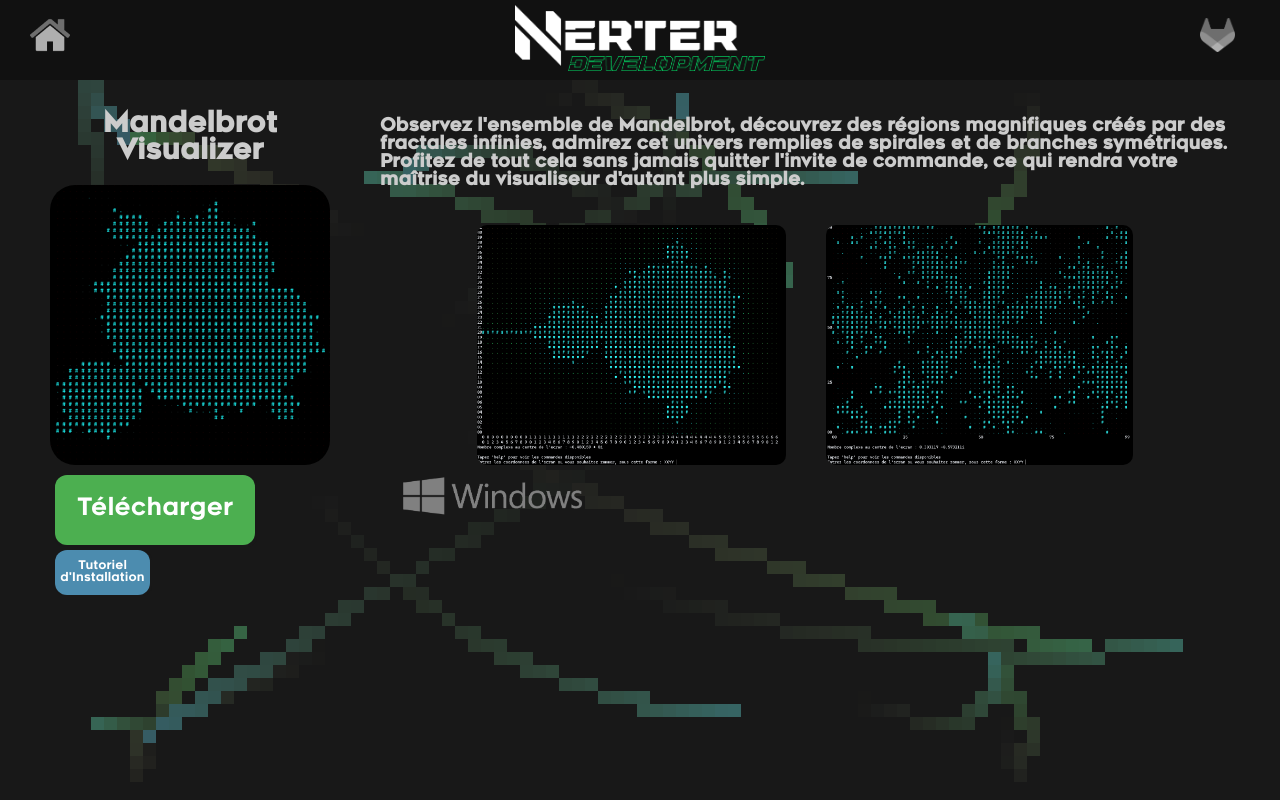
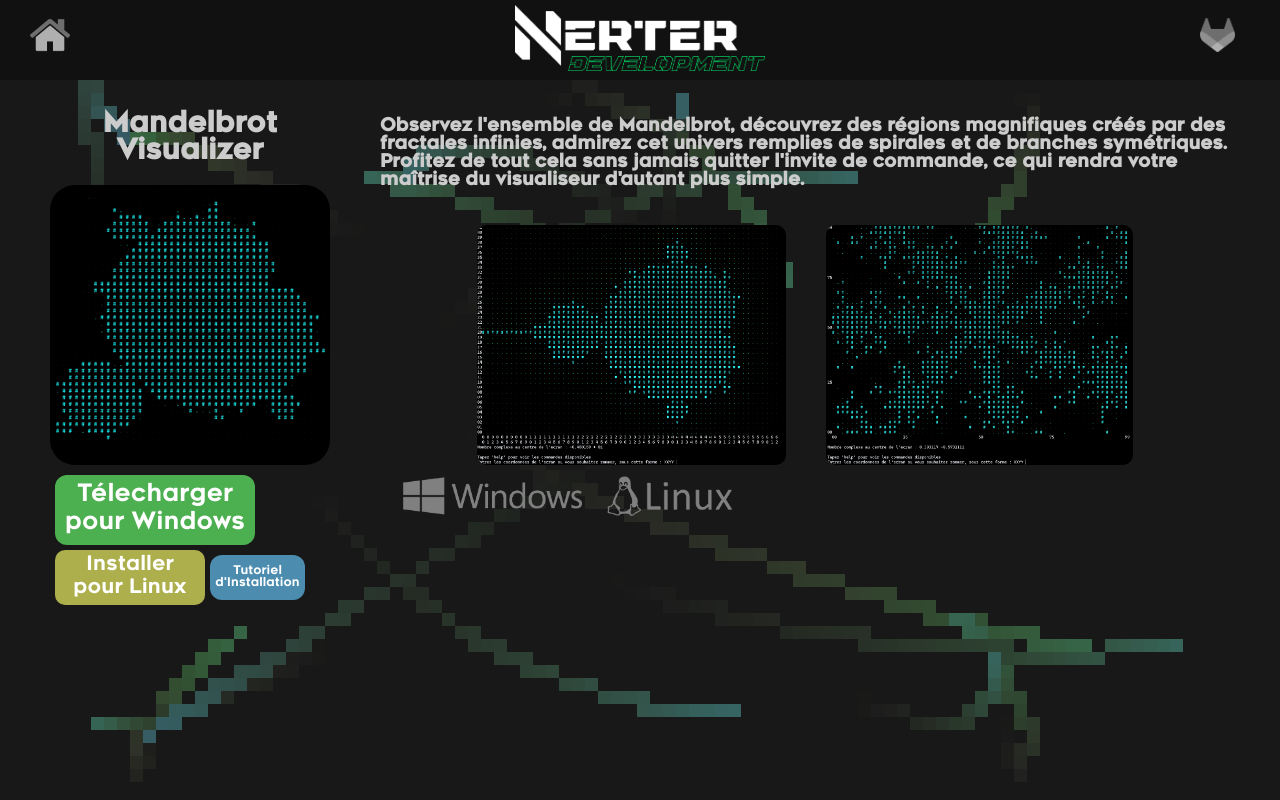
Before and after one commit to Nerter29/nerter.fr, a plain HTML site: page src/projects/mv.html in a window 1280 px wide. Drawn offline with Linux system fonts and the light colour scheme; no server answers.

Commit message:
ajout d'une installation linux pour Mandelbrot Visualizer.

```diff
--- a/src/main-styles.css
+++ b/src/main-styles.css
@@ -124,7 +124,7 @@
     max-width: 100%;
     height: 26px;
     width: auto;
-    margin: 0 7px;
+    margin: 0 5px;
 }
 
 .tutoriel-image {
--- a/src/projects/mv.html
+++ b/src/projects/mv.html
@@ -16,12 +16,17 @@
       <h1>Mandelbrot Visualizer</h1>
       <img src="../assets/images/mv/presentation.png" alt="" class="presentation-image" >
 
-      <a href="https://gitlab.com/Nerter/mandelbrot-visualizer/-/raw/main/MandelbrotVisualizer-files.zip" download>
-      <button class="download-button" >Télécharger</button>
+
+      <a href="https://gitlab.com/Nerter/mandelbrot-visualizer/-/raw/main/MandelbrotVisualizer-windows.zip" download>
+      <button class="download-button" >Télecharger pour Windows</button>
+      </a>
+      <a href="https://gitlab.com/Nerter/mandelbrot-visualizer" download>
+      <button class="download-button yellow">Installer pour Linux</button>
       </a>
       <a href="../misc/zipfile-tuto.html" >
-        <button class="tutoriel-button left">Tutoriel<br>d'Installation</button>
+        <button class="tutoriel-button right">Tutoriel<br>d'Installation</button>
       </a>
+
     </div>
     <div class="description-container">
       <h2 id="mv"></h2>
@@ -32,6 +37,8 @@
       <h3> <div id="lastUpdateDate"></div></h3>
       <div class="icon-container">
         <img src="../assets/images/windows-developped.png" alt="" class="icon-image" >
+        <img src="../assets/images/linux-developped.png" alt="" class="icon-image" >
+
       </div>
     </div>
   </div>
```
Also changed, not shown: src/index.html (+2 -0 lines), src/misc/metronome-tuto.html (+4 -2 lines), src/misc/zipfile-tuto.html (+1 -1 lines), src/assets/images/linux-developped.png (added), src/assets/images/linux-simple.png (added), src/assets/images/ps/presentation.png.
